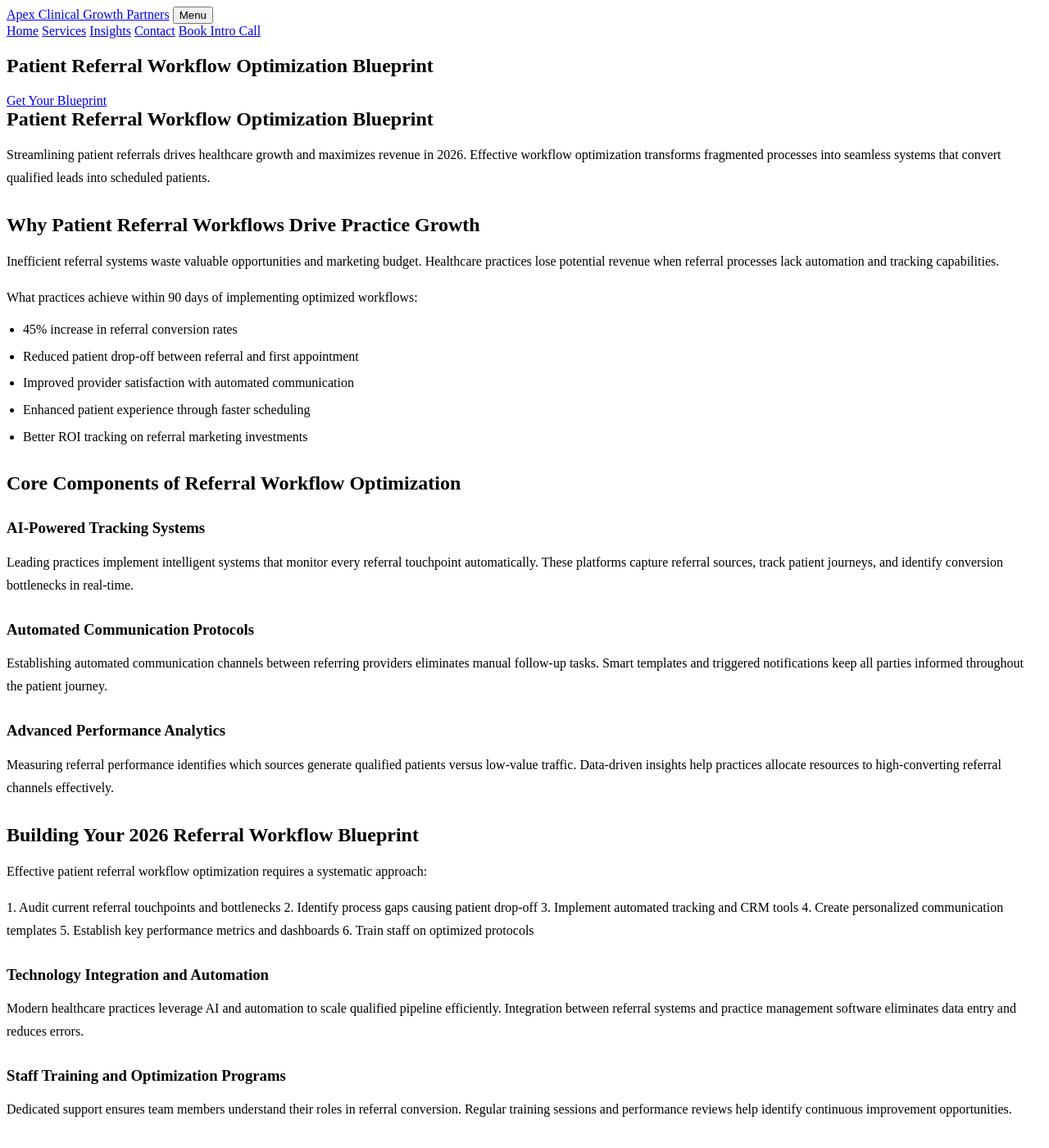
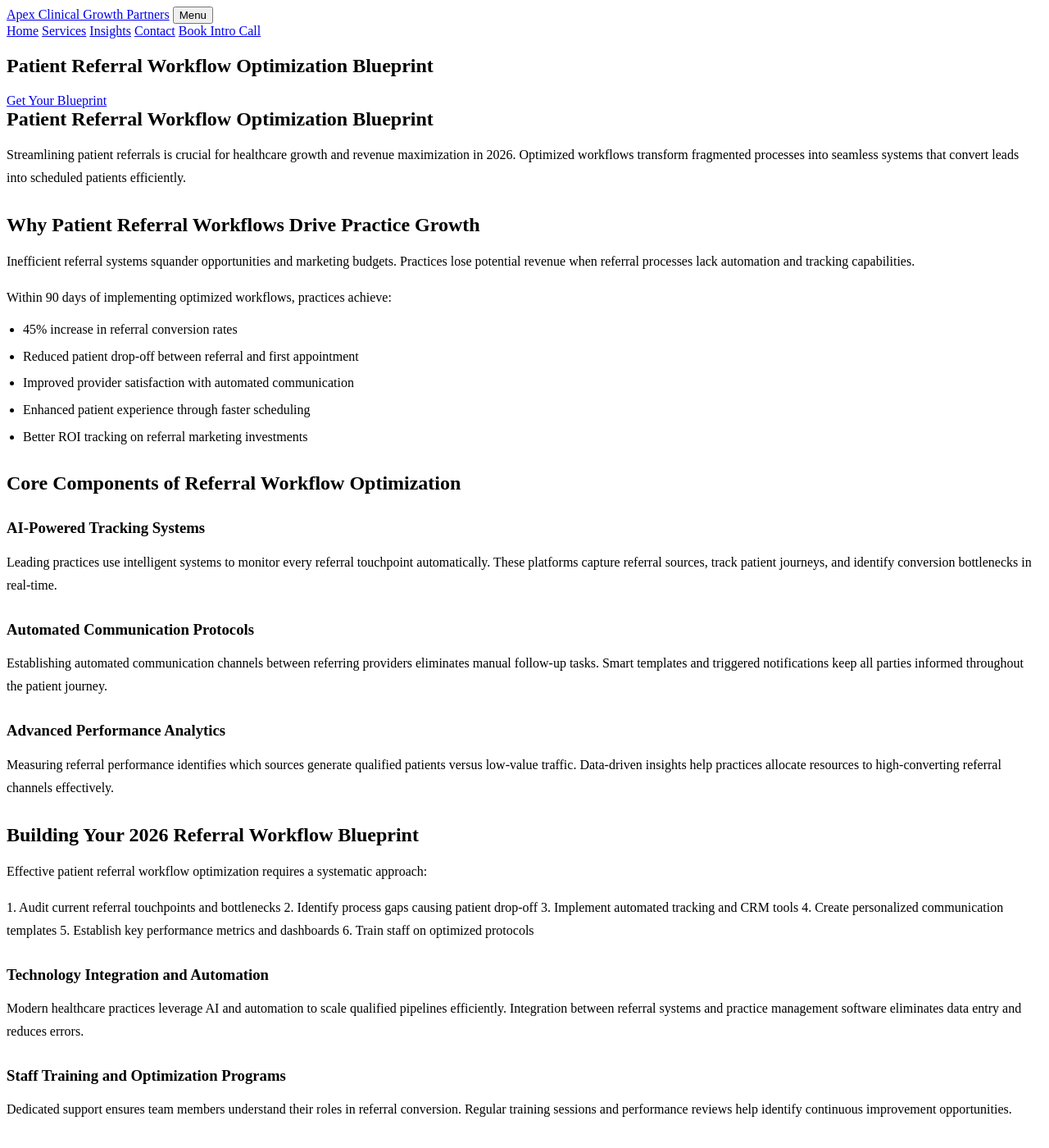
Before and after one commit to prjctlphbt/orbitr-canary-angular-20260228, a Jekyll site: the page patient-referral-workflow-blueprint.html, which Jekyll copies as it is, in a window 1280 px wide and 1400 px high. Shown: the whole window at 82% size. Built offline with Jekyll 4.4.1, drawn with Linux system fonts in a browser that asks for light colours.

Commit message:
Refresh and update content: patient-referral-workflow-blueprint.html

```diff
--- a/patient-referral-workflow-blueprint.html
+++ b/patient-referral-workflow-blueprint.html
@@ -4,10 +4,9 @@
 <head>
 <meta charset="utf-8"/>
 <meta content="width=device-width, initial-scale=1.0" name="viewport"/>
-<meta content="Optimize your patient referral workflow with Apex Clinical Growth Partners. Streamline processes, reduce delays, and boost referral volume by 40% in 2026. Get your blueprint today." name="description"/>
+<meta content="Optimize your 2026 patient referral workflow with Apex Clinical Growth Partners. Streamline processes, reduce delays, and increase referral volume effectively. Get your blueprint today." name="description"/>
 <title>Patient Referral Workflow Optimization Blueprint | 2026 Guide</title>
 <style>
-
 
 /* Minimal functional styles (accordion, forms only) */
 
@@ -49,7 +48,7 @@
  box-sizing: border-box;
 }
 
- </style>
+</style>
 <style id="orbitr-generated-content-style">
 .orbitr-generated-content > * {
  margin: 0;
@@ -109,10 +108,10 @@
 <section class="landing-content">
 <div class="container orbitr-generated-content">
 <h1>Patient Referral Workflow Optimization Blueprint</h1>
-<p>Streamlining patient referrals drives healthcare growth and maximizes revenue in 2026. Effective workflow optimization transforms fragmented processes into seamless systems that convert qualified leads into scheduled patients.</p>
+<p>Streamlining patient referrals is crucial for healthcare growth and revenue maximization in 2026. Optimized workflows transform fragmented processes into seamless systems that convert leads into scheduled patients efficiently.</p>
 <h2>Why Patient Referral Workflows Drive Practice Growth</h2>
-<p>Inefficient referral systems waste valuable opportunities and marketing budget. Healthcare practices lose potential revenue when referral processes lack automation and tracking capabilities.</p>
-<p>What practices achieve within 90 days of implementing optimized workflows:</p>
+<p>Inefficient referral systems squander opportunities and marketing budgets. Practices lose potential revenue when referral processes lack automation and tracking capabilities.</p>
+<p>Within 90 days of implementing optimized workflows, practices achieve:</p>
 <ul>
 <li>45% increase in referral conversion rates</li>
 <li>Reduced patient drop-off between referral and first appointment</li>
@@ -122,7 +121,7 @@
 </ul>
 <h2>Core Components of Referral Workflow Optimization</h2>
 <h3>AI-Powered Tracking Systems</h3>
-<p>Leading practices implement intelligent systems that monitor every referral touchpoint automatically. These platforms capture referral sources, track patient journeys, and identify conversion bottlenecks in real-time.</p>
+<p>Leading practices use intelligent systems to monitor every referral touchpoint automatically. These platforms capture referral sources, track patient journeys, and identify conversion bottlenecks in real-time.</p>
 <h3>Automated Communication Protocols</h3>
 <p>Establishing automated communication channels between referring providers eliminates manual follow-up tasks. Smart templates and triggered notifications keep all parties informed throughout the patient journey.</p>
 <h3>Advanced Performance Analytics</h3>
@@ -136,7 +135,7 @@
 5. Establish key performance metrics and dashboards
 6. Train staff on optimized protocols</p>
 <h3>Technology Integration and Automation</h3>
-<p>Modern healthcare practices leverage AI and automation to scale qualified pipeline efficiently. Integration between referral systems and practice management software eliminates data entry and reduces errors.</p>
+<p>Modern healthcare practices leverage AI and automation to scale qualified pipelines efficiently. Integration between referral systems and practice management software eliminates data entry and reduces errors.</p>
 <h3>Staff Training and Optimization Programs</h3>
 <p>Dedicated support ensures team members understand their roles in referral conversion. Regular training sessions and performance reviews help identify continuous improvement opportunities.</p>
 <h2>Measuring Referral Workflow Success</h2>
@@ -179,14 +178,14 @@
 <div class="container small-note">Framework canary fixture for Orbitr approval testing.</div>
 </footer>
 <script>
- // FAQ accordion functionality
- document.querySelectorAll('.faq-question').forEach(button => {
+// FAQ accordion functionality
+document.querySelectorAll('.faq-question').forEach(button => {
  button.addEventListener('click', () => {
  const expanded = button.getAttribute('aria-expanded') === 'true';
  button.setAttribute('aria-expanded', !expanded);
  button.parentElement.classList.toggle('active');
  });
- });
- </script>
+});
+</script>
 </body>
 </html>
```
